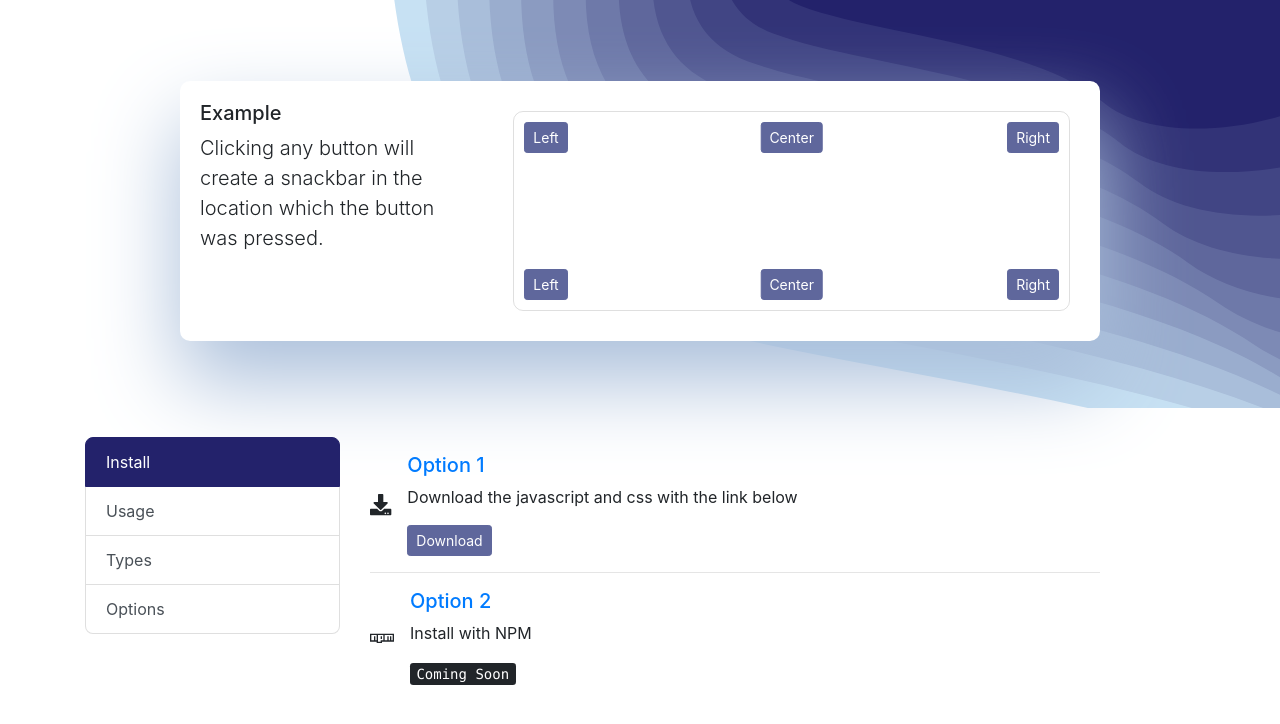
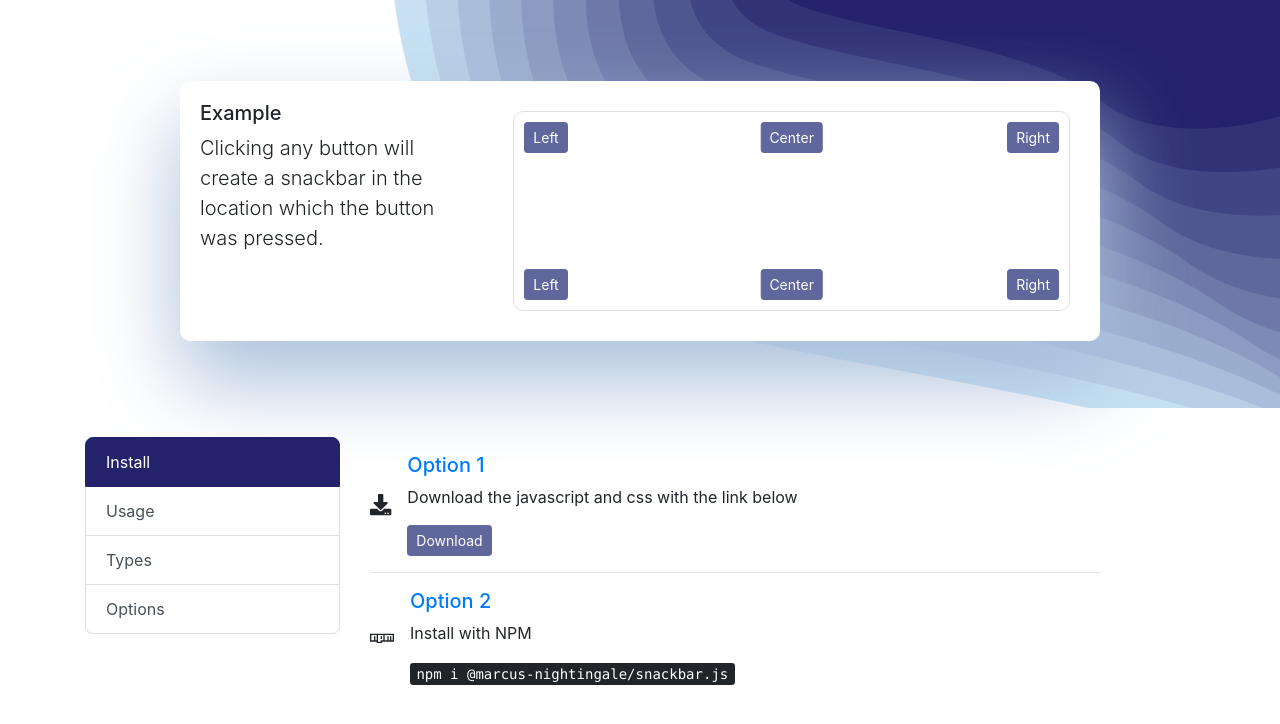
Before and after one commit to Marcus-Nightingale/Snackbar, a website: page demo/index.html in a window 1280 px wide. Shown: the part 172-896 px from the top of the page. Drawn offline with nearby package versions, Linux system fonts and the light colour scheme.

Commit message:
Adding NPM Command

```diff
--- a/demo/index.html
+++ b/demo/index.html
@@ -94,7 +94,7 @@
                                                 <div class="media-body">
                                                     <h5 class="mt-0 text-primary">Option 2</h5>
                                                     <p>Install with NPM</p>
-                                                    <p class="mb-0"><kbd>Coming Soon</kbd></p>
+                                                    <p class="mb-0"><kbd>npm i @marcus-nightingale/snackbar.js</kbd></p>
                                                 </div>
                                             </div>
                                         </div>
```
Also changed, not shown: package.json (added, +16 -0 lines).
